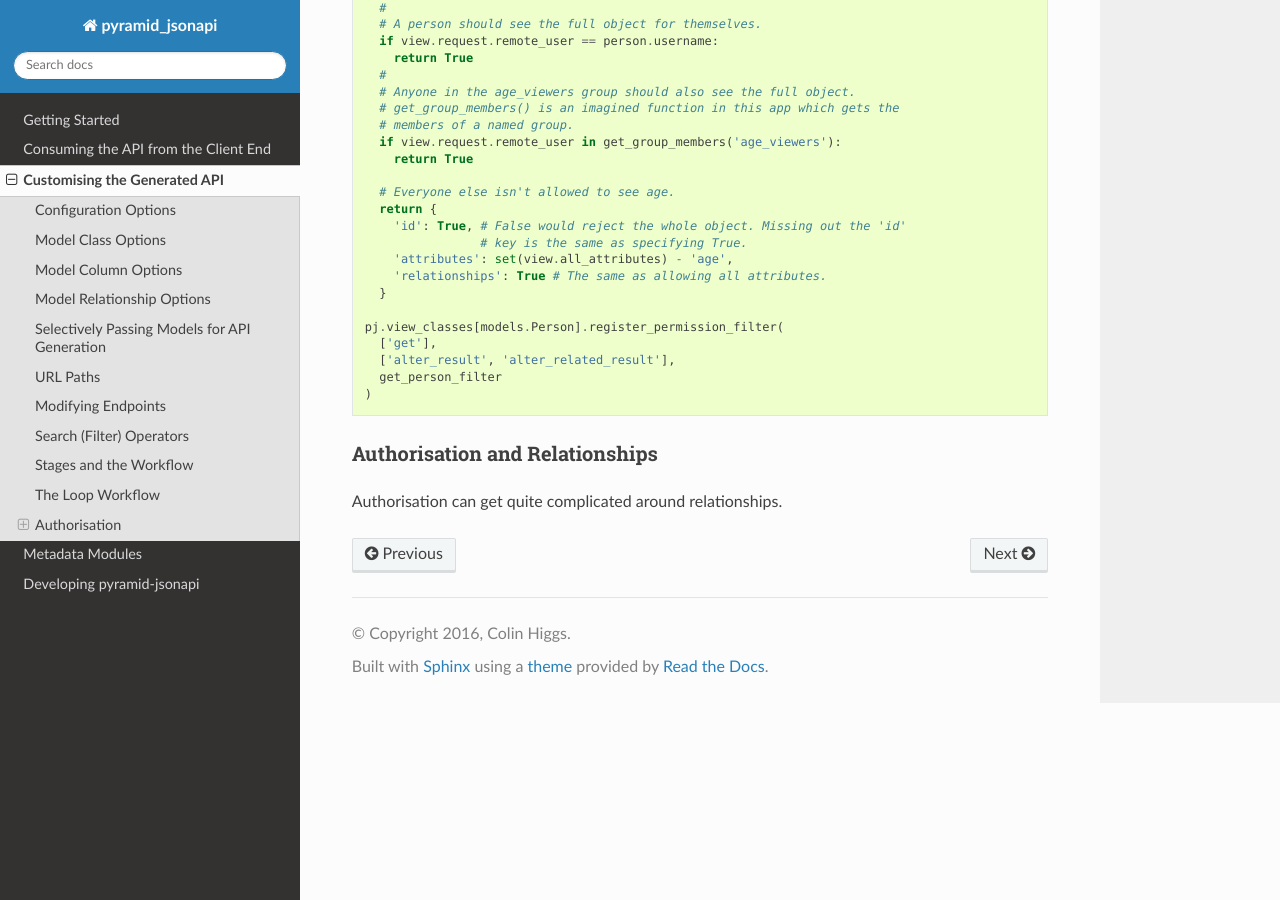
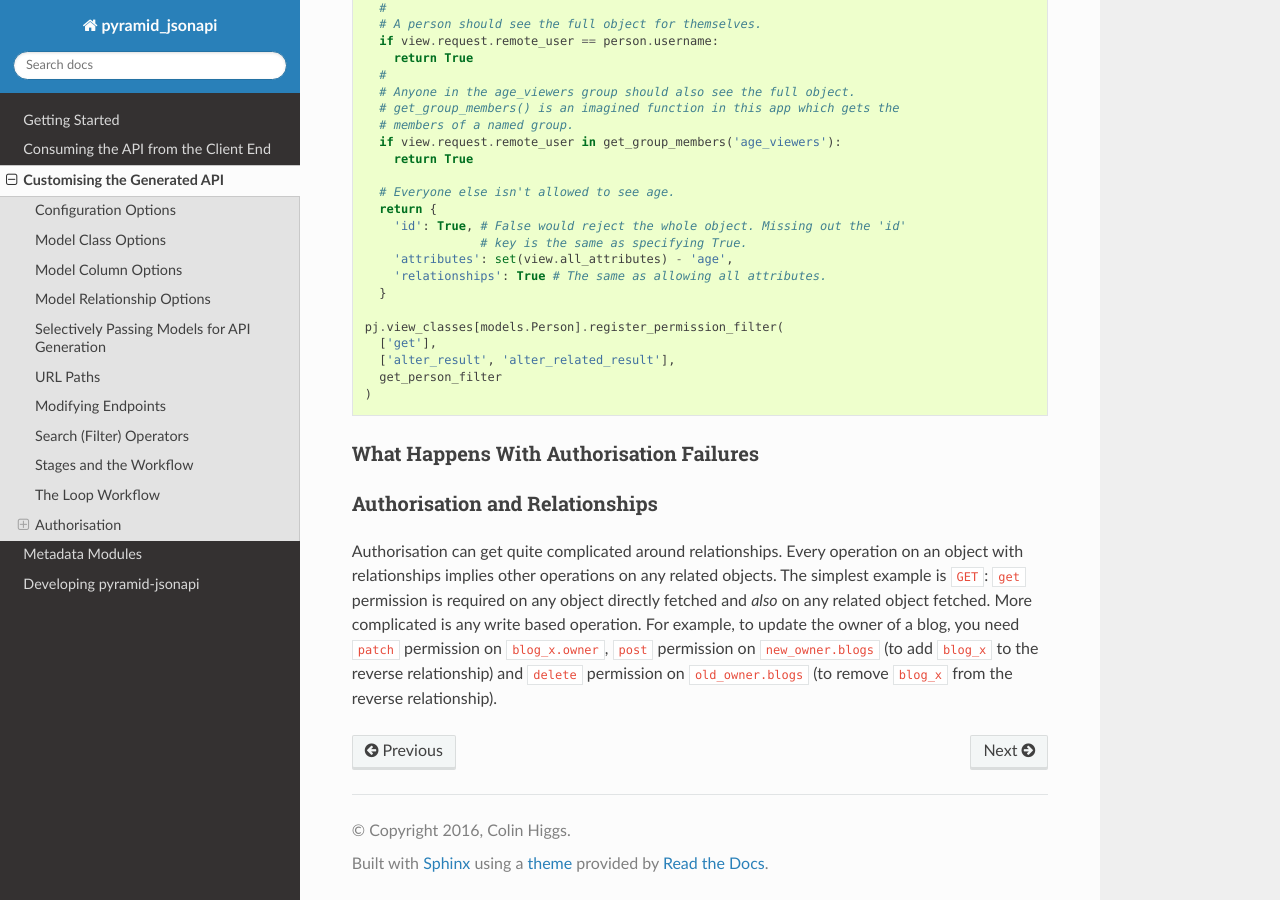
Before and after one commit to colinhiggs/pyramid-jsonapi, a Sphinx documentation site: the page built from docs/source/customisation.rst, in a window 1280 px wide and 900 px high, scrolled down 8690 px. Built offline with Sphinx 7.4.7 and the Read the Docs theme 2.0.0, drawn with Linux system fonts in a browser that asks for light colours; pages that are not in the unit, such as notebooks, are missing from menus.

Commit message:
Some authz and relationships docs

```diff
--- a/docs/source/customisation.rst
+++ b/docs/source/customisation.rst
@@ -447,7 +447,18 @@ permission filter - we must use the fuller return format.
     get_person_filter
   )
 
+What Happens With Authorisation Failures
+^^^^^^^^^^^^^^^^^^^^^^^^^^^^^^^^^^^^^^^^
+
 Authorisation and Relationships
 ^^^^^^^^^^^^^^^^^^^^^^^^^^^^^^^
 
-Authorisation can get quite complicated around relationships.
+Authorisation can get quite complicated around relationships. Every operation on
+an object with relationships implies other operations on any related objects.
+The simplest example is ``GET``: ``get`` permission is required on any object
+directly fetched and *also* on any related object fetched. More complicated is
+any write based operation. For example, to update the owner of a blog, you need
+``patch`` permission on ``blog_x.owner``, ``post`` permission on
+``new_owner.blogs`` (to add ``blog_x`` to the reverse relationship) and
+``delete`` permission on ``old_owner.blogs`` (to remove ``blog_x`` from the
+reverse relationship).
```
